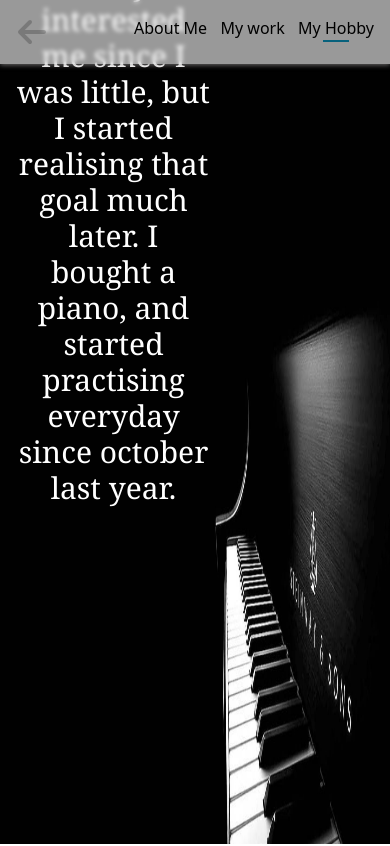
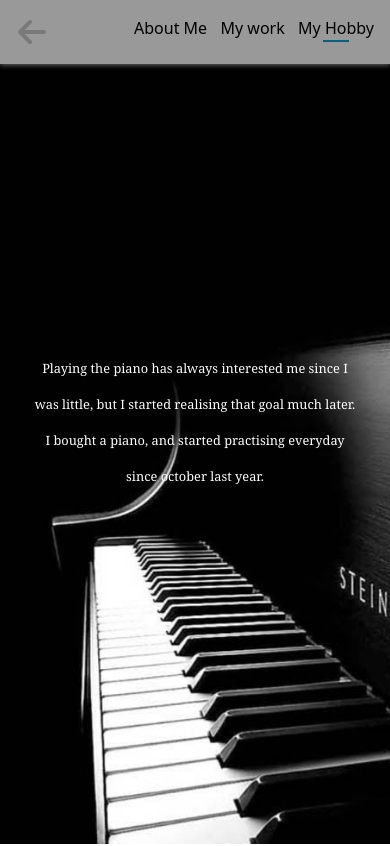
Before and after one commit to Kuba-Nalepa/Portfolio, a Nuxt app: page /hobby in a window 390 px wide. Shown: the top 846 px of the page. Built offline with nearby package versions, Linux system fonts and the light colour scheme.

Commit message:
commit14 (responsivity for hobby and work)

```diff
--- a/components/Header.vue
+++ b/components/Header.vue
@@ -1,6 +1,6 @@
 <template>
     <div>
-        <ul class="fixed top-0 w-full flex justify-between px-4 py-4 md:px-10">
+        <ul class="fixed top-0 w-full flex justify-between px-4 py-4 md:px-10 z-50">
             <div class="arrow">
                 <NuxtLink to="/">
                         <svg class="w-8 h-8 " xmlns="http://www.w3.org/2000/svg" viewBox="0 0 448 512"><path d="M447.1 256C447.1 273.7 433.7 288 416 288H109.3l105.4 105.4c12.5 12.5 12.5 32.75 0 45.25C208.4 444.9 200.2 448 192 448s-16.38-3.125-22.62-9.375l-160-160c-12.5-12.5-12.5-32.75 0-45.25l160-160c12.5-12.5 32.75-12.5 45.25 0s12.5 32.75 0 45.25L109.3 224H416C433.7 224 447.1 238.3 447.1 256z"/></svg>
--- a/pages/hobby/index.vue
+++ b/pages/hobby/index.vue
@@ -1,8 +1,8 @@
 <template>
-    <div class="w-full h-screen">
+    <div class="w-full">
         <Header/>
         <div class="background w-full h-screen">
-            <div class="flex flex-col w-1/2 h-3/5 mx-4 justify-end align-middle text-center text-3xl text-white font-serif">
+            <div class="text-wrapper flex w-1/2 h-full items-center px-8 justify-center text-center text-3xl text-white font-serif">
                 <p>
                     Playing the piano has always interested me since
                     I was little, but I started realising that goal
@@ -31,9 +31,35 @@ export default {
 
 .background{
     background-image: url("@/assets/DarkPiano.jpg");
-    background-size: 100vw 100vh;
+    background-size: cover;
     background-attachment: fixed;
-    background-position: center;
+    background-position: 70% 60%;
     background-repeat: no-repeat;
 }
+
+@media only screen and (max-width:768px)
+{
+    .text-wrapper{
+        width:100%;
+    }
+    p{
+        display: flex;
+        justify-content: center;
+        font-size: 1.5rem;
+    }
+}
+
+
+@media only screen and (max-width:400px)
+{
+    .text-wrapper{
+        width:100%;
+    }
+    p{
+        display: flex;
+        justify-content: center;
+        font-size: 0.8rem;
+    }
+}
+
 </style>
--- a/pages/work/index.vue
+++ b/pages/work/index.vue
@@ -1,8 +1,8 @@
 <template>
     <div class="w-full h-screen">
         <Header/>
-        <div class="flex justify-end  background w-full h-screen ">
-            <div class="flex flex-col w-1/2 h-full justify-center text-center text-3xl text-white font-serif">
+        <div class="background flex justify-end w-full h-screen ">
+            <div class="text-wrapper flex flex-col w-1/2 h-full justify-center text-center text-3xl text-white font-serif">
                 <button
                 class="p-2"
                 @click="scrollToStart">How it started</button>
@@ -63,7 +63,8 @@ export default {
 <style scoped>
 .background{
     background-image: url("@/assets/Workstation.jpg");
-    background-size: 100vw 100vh;
+    background-size: cover;
+    background-position: center;
     background-attachment: fixed;
     background-repeat: no-repeat;
 }
@@ -71,4 +72,31 @@ export default {
     top:50%;
     left:20%;
 }
+
+@media only screen and (max-width:768px)
+{
+    .text-wrapper{
+        width:100%;
+    }
+    p{
+        display: flex;
+        justify-content: center;
+        font-size: 1.5rem;
+    }
+}
+
+
+@media only screen and (max-width:400px)
+{
+    .text-wrapper{
+        width:100%;
+    }
+    p{
+        display: flex;
+        justify-content: center;
+        font-size: 0.8rem;
+    }
+}
+
+
 </style>
```
